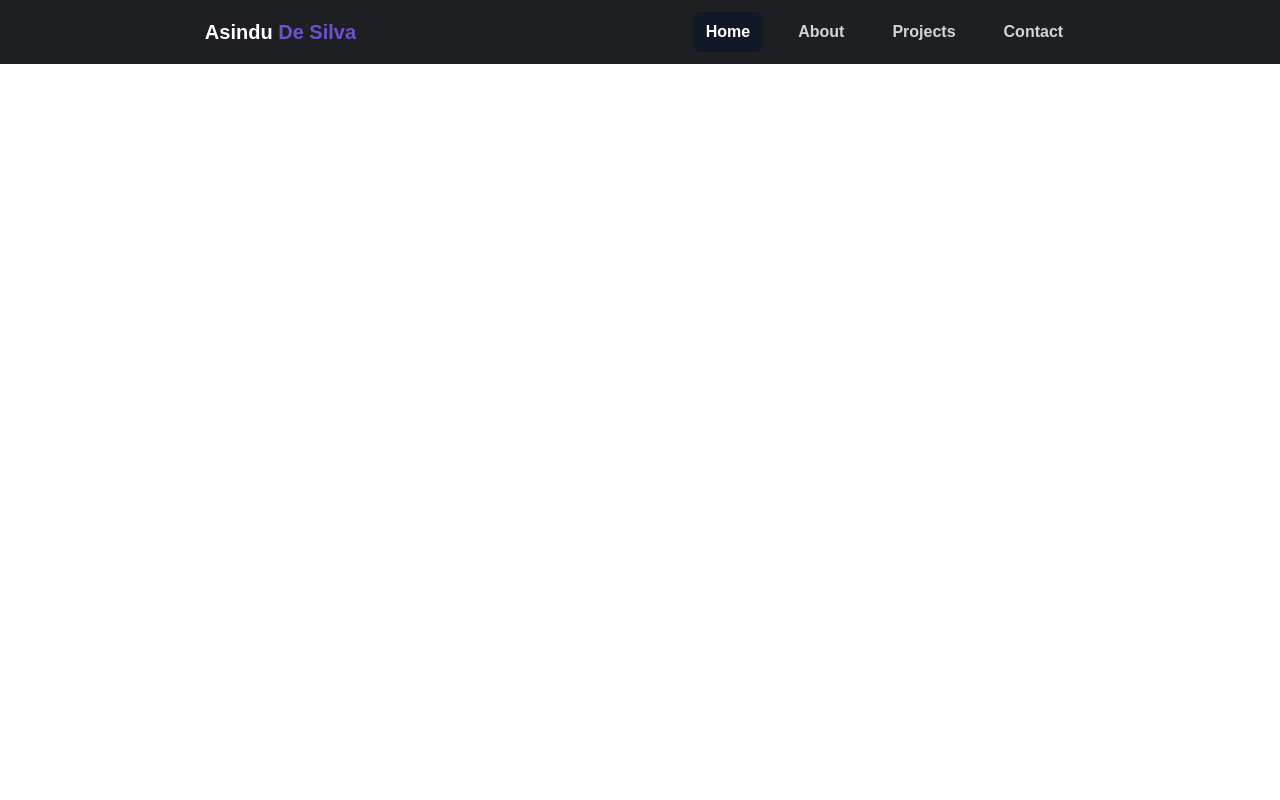
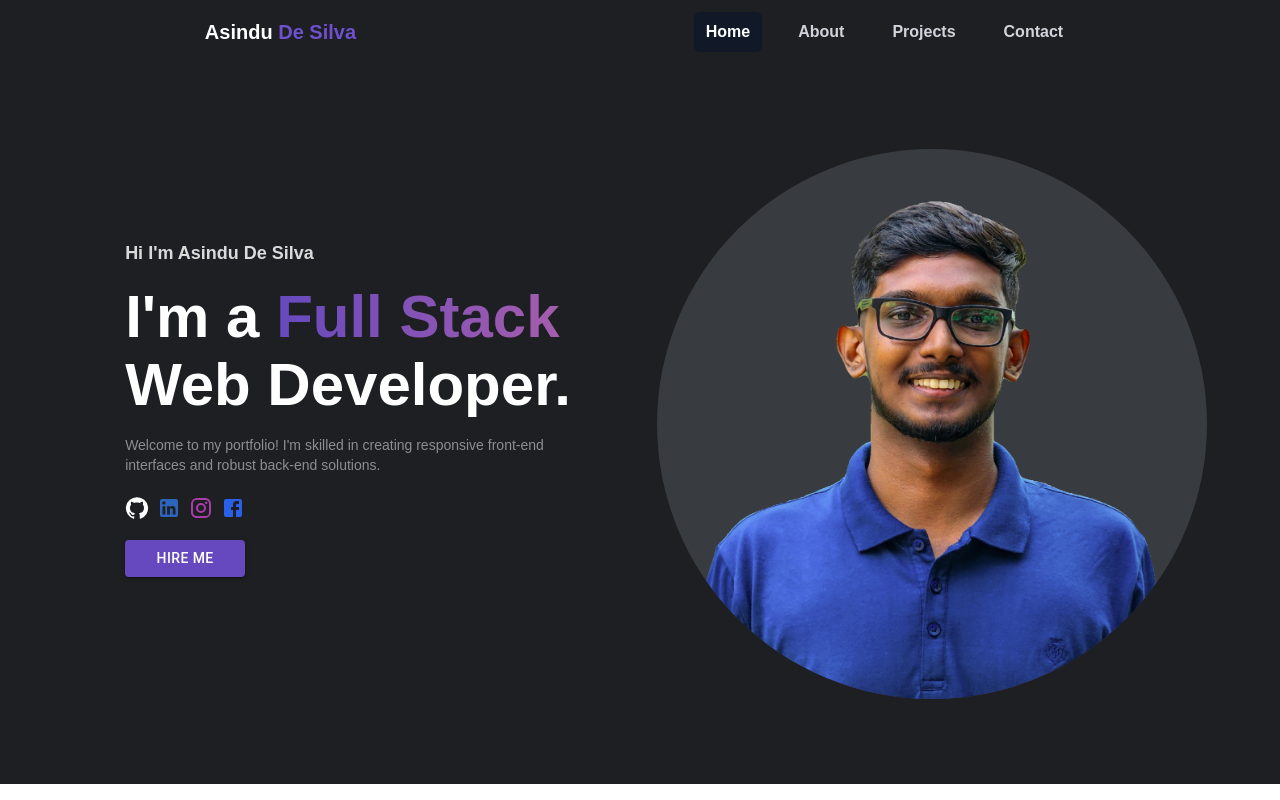
Before and after one commit to AsinduDeSilva/portfolio, a React (Vite) app: page / in a window 1280 px wide. Built offline with nearby package versions, Linux system fonts and the light colour scheme.

Commit message:
Created Hero Section

```diff
--- a/src/App.jsx
+++ b/src/App.jsx
@@ -1,4 +1,5 @@
 import { createTheme, ThemeProvider } from '@mui/material/styles';
+import Hero from "./components/Hero"
 import Navbar from "./components/Navbar"
 
 function App() {
@@ -17,6 +18,7 @@ function App() {
   return (
     <ThemeProvider theme={theme}>
       <Navbar/>
+      <Hero/>
     </ThemeProvider>
   )
 }
--- /dev/null
+++ b/src/components/Hero.jsx
@@ -0,0 +1,43 @@
+import React from 'react'
+import dp from '../assets/dp2.png'
+import { Facebook, GitHub, Instagram, LinkedIn } from '@mui/icons-material';
+import { Button, Grid } from '@mui/material';
+
+export default function Hero() {
+  return (
+    <div className='flex min-h-[90vh] bg-[#1D1F23] xl:px-24 lg:px-0 pb-10 md:pb-0'>
+    <Grid container>
+        <Grid item order={{xs:1, md:0}} xs={12} md={6} sx={{display: 'flex', alignItems:'center', justifyContent:'center'}}>
+            <div className='text-white flex flex-col justify-center px-5'>
+                <div className='md:ml-5 lg:ml-14 lg:-mt-8'>
+                    <span className='sm:text-lg font-semibold text-[#DADADA]'>Hi I'm Asindu De Silva</span>
+                    <h1 className='text-5xl sm:text-6xl font-[800] my-2 mt-3 sm:mt-5'>I'm a <span className='text-transparent bg-clip-text bg-gradient-to-r from-[#6649be] to-[#a45dac]'>Full Stack</span></h1>
+                    <h1 className='text-5xl sm:text-6xl font-[800] mb-5'>Web Developer.</h1>
+                    <p className='text-[#8c8e92] text-dm sm:text-sm'>
+                        Welcome to my portfolio! I'm skilled in creating responsive front-end <br className='hidden sm:block'/>
+                        interfaces and robust back-end solutions.
+                    </p>
+                    <div className='space-x-2 my-5'>
+                        <a href="https://github.com/AsinduDeSilva" target='_blank'><GitHub sx={{cursor: 'pointer', }}/></a>
+                        <a href="https://www.linkedin.com/in/asindu-de-silva" target='_blank'><LinkedIn style={{cursor: 'pointer', color: '#2D64BC'}}/></a>
+                        <a href="https://www.instagram.com/asindu_de_silva" target='_blank'><Instagram style={{cursor: 'pointer', color: '#AA3CA9'}}/></a>
+                        <a href="https://fb.com/asindu.desilva.7" target='_blank'><Facebook style={{cursor: 'pointer', color: '#2A5FE9'}}/></a>
+                    </div>
+                    <Button sx={{width: '120px'}} variant='contained' color='secondary'>Hire Me</Button>
+
+                </div>
+            </div>
+        </Grid>
+        <Grid item xs={12} md={6} sx={{display: 'flex', alignItems:'center', justifyContent:'center'}}>
+            <div className='flex items-center justify-center md:mr-8 lg:mr-14 xl:mr-0 sm:mt-10 sm:mb-20 md:mt-0 md:mb-0'>
+                <div className='bg-[#383B40] rounded-[50%] h-[300px] w-[300px] sm:h-[450px] sm:w-[450px] lg:h-[550px] lg:w-[550px] flex items-end justify-center overflow-hidden'>
+                    <img className='h-[280px] sm:h-[400px] lg:h-[500px]' src={dp} alt="" />
+                </div>
+            </div>
+        </Grid>
+    </Grid>
+    </div>
+
+
+  )
+}
```
Also changed, not shown: src/assets/dp2.png (added).
